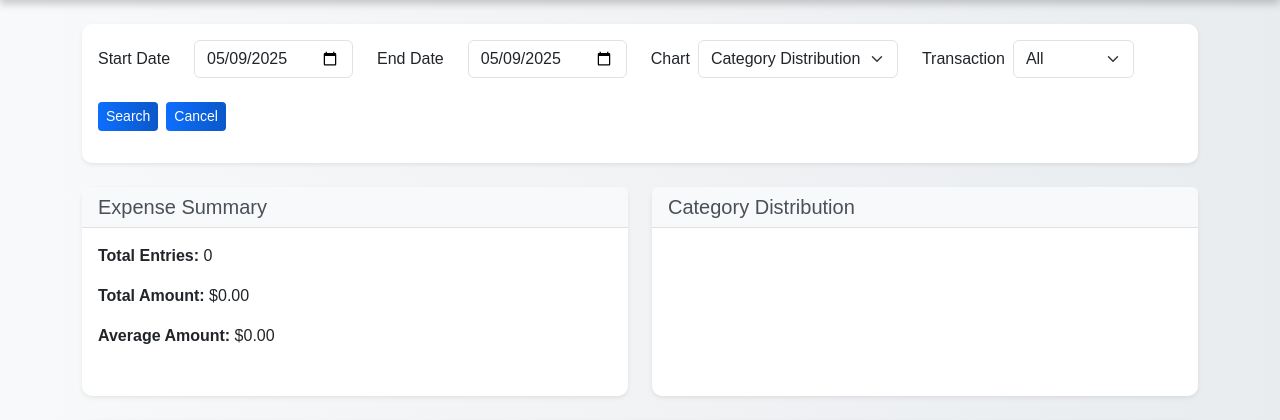
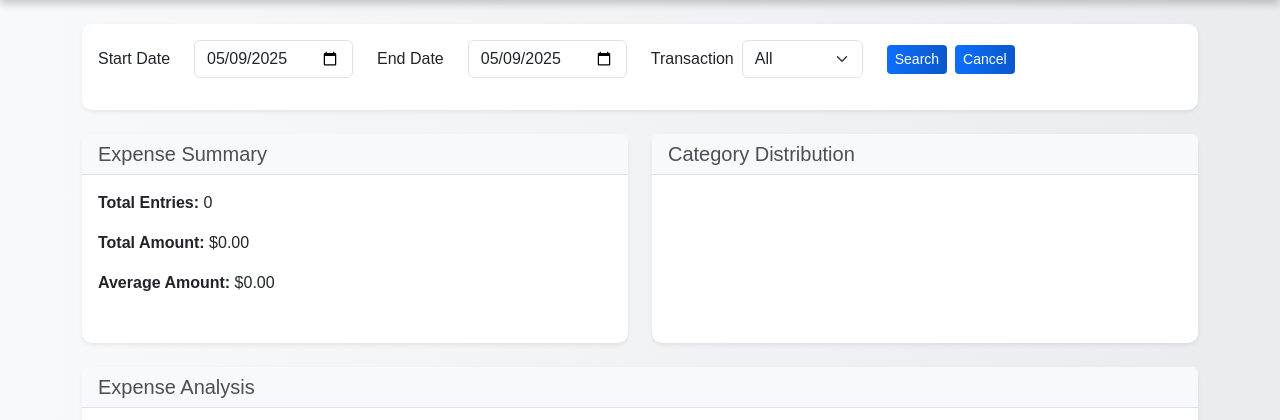
Before and after one commit to MengSunDom/CITS5505project, a Flask app: page /insights in a window 1280 px wide. Shown: the part 56-476 px from the top of the page. Run offline with Flask 3, Linux system fonts and the light colour scheme; the visitor is signed in with stand-in values (Sample User, id 1); data that the repository does not hold is empty; some libraries are stand-ins or nearby versions.

Commit message:
delete chart selector

```diff
--- a/templates/insight.html
+++ b/templates/insight.html
@@ -24,14 +24,14 @@ extra_head %}
                     </div>
 
                     <!-- chart selector -->
-                    <div class="d-flex align-items-center">
+                    <!-- <div class="d-flex align-items-center">
                         <label for="chartType" class="form-label me-2 mb-0">Chart</label>
                         <select id="chartType" class="form-select" style="width: auto;">
                             <option value="pie">Category Distribution</option>
                             <option value="bar">Date and Category</option>
                             <option value="line">Daily Trends</option>
                         </select>
-                    </div>
+                    </div> -->
 
                     <!-- Type selector -->
                     <div class="d-flex align-items-center">
```
